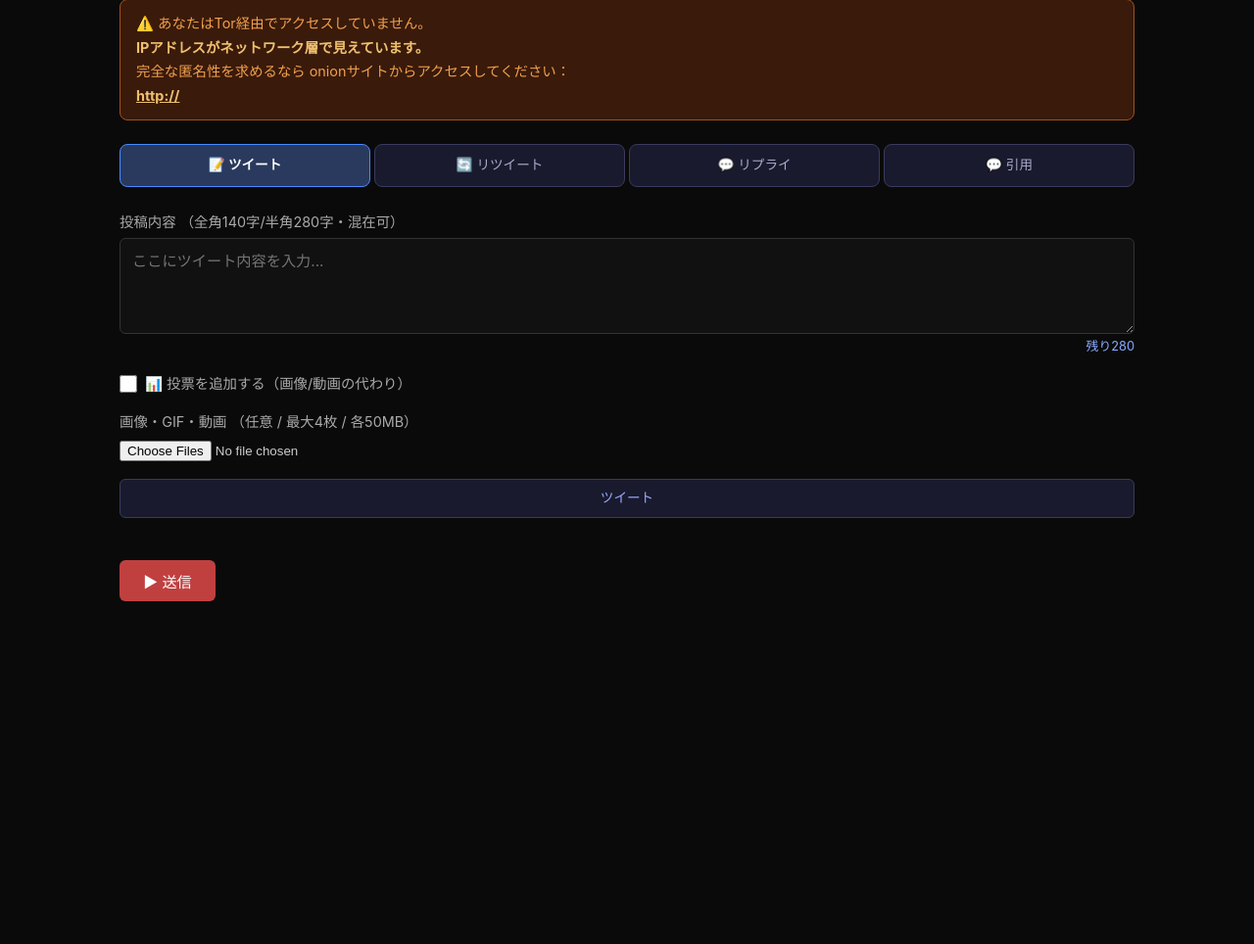
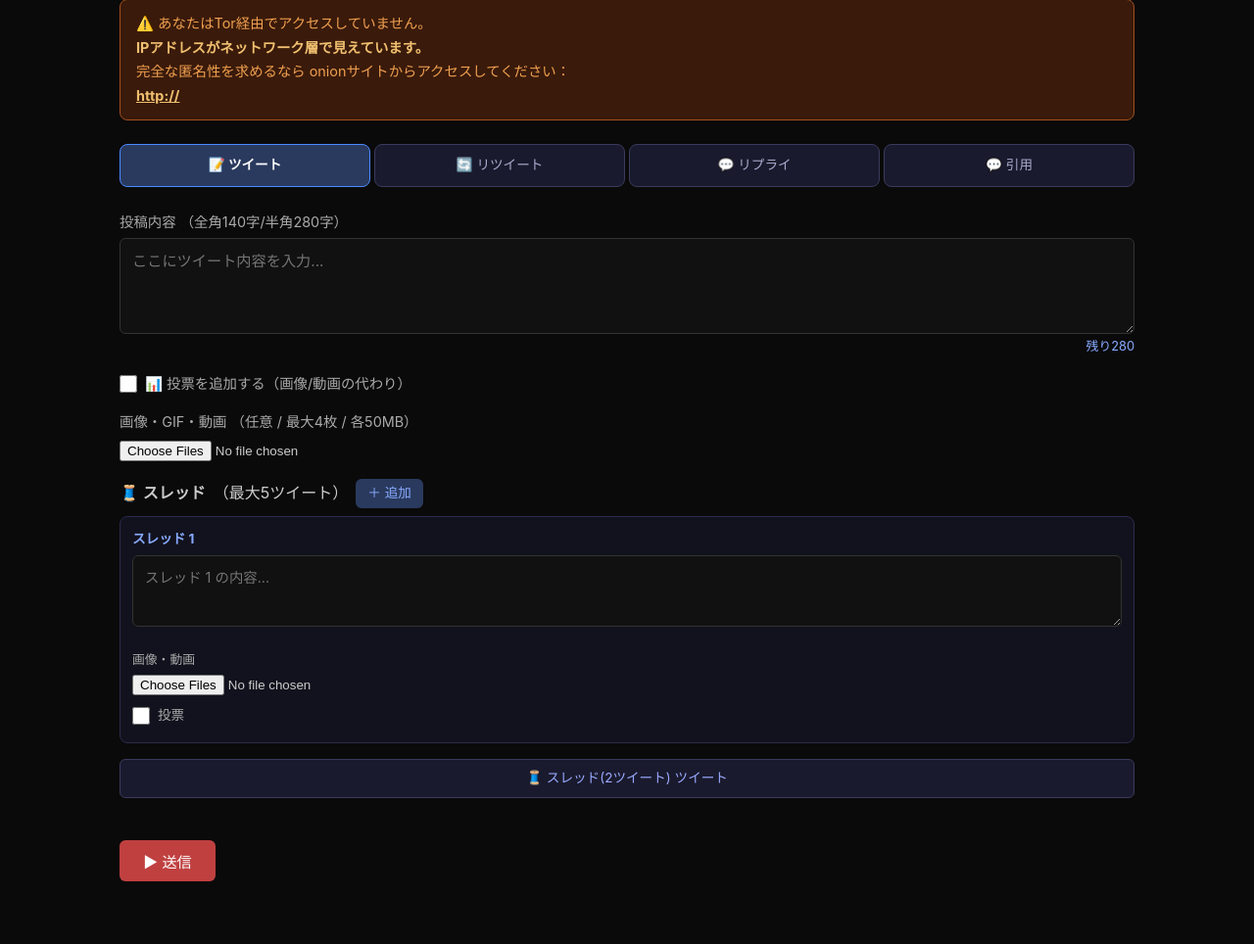
Before and after one commit to maebahesioru/daiko, a Flask app: page /?type=tweet&thread=1 in a window 1280 px wide. Shown: the part 181-1145 px from the top of the page at 98% size. Before the commit the page ends 795 px from the top, so only its background shows below. Run offline with Flask 3, Linux system fonts and the light colour scheme.

Commit message:
thread support: up to 5 tweets per submission

```diff
--- a/app.py
+++ b/app.py
@@ -154,9 +154,11 @@ def index():
     if selected not in ("tweet", "retweet", "reply", "quote"):
         selected = "tweet"
     show_poll = request.args.get("poll") == "1" and selected in ("tweet", "reply")
+    thread_count = max(0, min(4, int(request.args.get("thread", "0") or 0)))
     resp = make_response(render_template("submit.html",
         is_onion=_is_onion(), selected_type=selected,
-        onion_hostname=_onion_hostname, show_poll=show_poll))
+        onion_hostname=_onion_hostname, show_poll=show_poll,
+        thread_count=thread_count))
     return _noindex(resp)
 
 
@@ -249,6 +251,49 @@ def submit():
                 target_tweet_id = ""  # not needed for tweet
             # For quote, keep target_tweet_id (used for like_original)
 
+        # --- Thread items ---
+        thread_items_json = ""
+        if submit_type in ("tweet", "reply", "quote"):
+            thread_items = []
+            for ti in range(1, 5):  # max 4 sub-tweets
+                ti_content = request.form.get(f"th{ti}_content", "").strip()
+                ti_has_poll = request.form.get(f"th{ti}_has_poll") == "1"
+                ti_poll_choices = []
+                ti_poll_choices_json = ""
+                ti_poll_duration = 0
+                ti_media_files = []
+
+                if ti_has_poll:
+                    for ck in sorted(request.form.keys()):
+                        if ck.startswith(f"th{ti}_poll_choice_") and request.form.get(ck, "").strip():
+                            ti_poll_choices.append(request.form[ck].strip())
+                    if len(ti_poll_choices) >= 2:
+                        ti_poll_choices_json = json.dumps(ti_poll_choices, ensure_ascii=False)
+                        ti_poll_duration = int(request.form.get(f"th{ti}_poll_duration", "1440"))
+                else:
+                    ti_uploaded = request.files.getlist(f"th{ti}_media")
+                    for file in ti_uploaded[:4]:
+                        if not file or not file.filename:
+                            continue
+                        ext = os.path.splitext(file.filename)[1].lower().lstrip(".")
+                        if ext not in ALLOWED_EXTENSIONS:
+                            continue
+                        if file.content_length and file.content_length > MAX_UPLOAD_SIZE:
+                            continue
+                        fname = f"{uuid.uuid4().hex}_{file.filename}"
+                        file.save(os.path.join(UPLOAD_DIR, fname))
+                        ti_media_files.append(fname)
+
+                if ti_content or ti_media_files or ti_poll_choices_json:
+                    thread_items.append({
+                        "content": ti_content,
+                        "media": json.dumps(ti_media_files, ensure_ascii=False) if ti_media_files else "[]",
+                        "poll_choices": ti_poll_choices,
+                        "poll_duration": ti_poll_duration,
+                    })
+            if thread_items:
+                thread_items_json = json.dumps(thread_items, ensure_ascii=False)
+
         sub = Submission(
             submit_type=submit_type,
             content=content,
@@ -258,6 +303,7 @@ def submit():
             media_file=media_filename,
             poll_choices=poll_choices_json,
             poll_duration=poll_duration,
+            thread_items=thread_items_json,
             status="pending",
         )
         db.add(sub)
--- a/models.py
+++ b/models.py
@@ -22,6 +22,7 @@ class Submission(Base):
     media_file = Column(Text, default="[]")              # JSON array of uploaded filenames
     poll_choices = Column(Text, default="")              # JSON: ["choice1","choice2",...]
     poll_duration = Column(Integer, default=0)           # minutes, 0=no poll
+    thread_items = Column(Text, default="")               # JSON array of sub-tweets
     status = Column(String(20), default="pending")      # pending, approved, rejected, posted, failed
     submitted_at = Column(DateTime, default=lambda: datetime.now(timezone.utc))
     reviewed_at = Column(DateTime, nullable=True)
--- a/static/style.css
+++ b/static/style.css
@@ -207,3 +207,19 @@ a:hover { color: #8cf; }
   border-color: #4a8aff;
   outline: none;
 }
+
+.thread-section { margin: 1rem 0; }
+.thread-bar { display: flex; align-items: center; gap: 8px; margin-bottom: 0.5rem; flex-wrap: wrap; }
+.thread-add-btn {
+  display: inline-block; background: #2a3a5e; color: #8af; padding: 4px 12px;
+  border-radius: 6px; text-decoration: none; font-size: 0.85rem;
+}
+.thread-add-btn:hover { background: #3a4a6e; }
+.thread-block {
+  background: #12121e; border: 1px solid #2a2a4e; border-radius: 8px;
+  padding: 12px; margin-bottom: 8px;
+}
+.thread-header { color: #8af; font-size: 0.85rem; margin-bottom: 6px; font-weight: bold; }
+.thread-block textarea { font-size: 0.9rem; }
+.small-label { font-size: 0.8rem; color: #aaa; display: block; margin-bottom: 2px; }
+.checkbox-label.small { font-size: 0.85rem; }
--- a/templates/admin.html
+++ b/templates/admin.html
@@ -87,7 +87,7 @@
 </td>
 <td>
 {% if s.content %}
-<span class="text-pre">{{ s.content[:150]|linkify }}{% if s.content|length > 150 %}...{% endif %}</span><br>
+{% if s.thread_items and s.thread_items != '[]' %}🧵 {% endif %}<span class="text-pre">{{ s.content[:150]|linkify }}{% if s.content|length > 150 %}...{% endif %}</span><br>
 {% endif %}
 {% if s.media_file and s.media_file != '[]' %}
 📎
--- a/templates/submit.html
+++ b/templates/submit.html
@@ -4,7 +4,7 @@
 <meta charset="UTF-8">
 <meta name="viewport" content="width=device-width, initial-scale=1.0">
 <title>匿名ツイート代行</title>
-<link rel="stylesheet" href="/static/style.css?v=4">
+<link rel="stylesheet" href="/static/style.css?v=5">
 </head>
 <body>
 <div class="container">
@@ -31,26 +31,53 @@
 {% endwith %}
 
 <div class="type-tabs">
-<a href="/?type=tweet" class="type-tab {% if selected_type == 'tweet' %}active{% endif %}">📝 ツイート</a>
-<a href="/?type=retweet" class="type-tab {% if selected_type == 'retweet' %}active{% endif %}">🔄 リツイート</a>
-<a href="/?type=reply" class="type-tab {% if selected_type == 'reply' %}active{% endif %}">💬 リプライ</a>
-<a href="/?type=quote" class="type-tab {% if selected_type == 'quote' %}active{% endif %}">💬 引用</a>
+<a href="?type=tweet" class="type-tab {% if selected_type == 'tweet' %}active{% endif %}">📝 ツイート</a>
+<a href="?type=retweet" class="type-tab {% if selected_type == 'retweet' %}active{% endif %}">🔄 リツイート</a>
+<a href="?type=reply" class="type-tab {% if selected_type == 'reply' %}active{% endif %}">💬 リプライ</a>
+<a href="?type=quote" class="type-tab {% if selected_type == 'quote' %}active{% endif %}">💬 引用</a>
 </div>
 
 <form method="POST" action="/submit" enctype="multipart/form-data">
 <input type="hidden" name="type" value="{{ selected_type }}">
+<input type="hidden" name="thread_count" value="{{ thread_count }}">
+
+{% macro thread_tweet(idx, label) %}
+<div class="thread-block">
+  <div class="thread-header">{{ label }}</div>
+  <textarea name="th{{ idx }}_content" rows="3" placeholder="スレッド {{ idx }} の内容..."></textarea>
+  <div class="thread-options">
+    <div id="th{{ idx }}-media-fields">
+      <label class="small-label">画像・動画</label>
+      <input type="file" name="th{{ idx }}_media" accept=".jpg,.jpeg,.png,.gif,.webp,.mp4,.mov" multiple>
+    </div>
+    <div class="poll-toggle-row" style="margin-top:6px;">
+      <label class="checkbox-label small">
+        <input type="checkbox" name="th{{ idx }}_has_poll" value="1" onclick="toggleThreadPoll({{ idx }})">
+        投票
+      </label>
+    </div>
+    <div id="th{{ idx }}-poll-fields" class="poll-section" style="display:none">
+      <input type="text" name="th{{ idx }}_poll_choice_1" maxlength="25" placeholder="選択肢 1" class="poll-input">
+      <input type="text" name="th{{ idx }}_poll_choice_2" maxlength="25" placeholder="選択肢 2" class="poll-input">
+      <input type="text" name="th{{ idx }}_poll_choice_3" maxlength="25" placeholder="選択肢 3（任意）" class="poll-input">
+      <input type="text" name="th{{ idx }}_poll_choice_4" maxlength="25" placeholder="選択肢 4（任意）" class="poll-input">
+      <select name="th{{ idx }}_poll_duration" style="width:100%;margin-top:6px;">
+        <option value="5">5分</option><option value="60">1時間</option><option value="360">6時間</option>
+        <option value="720">12時間</option><option value="1440" selected>24時間</option>
+        <option value="2880">2日</option><option value="10080">7日</option>
+      </select>
+    </div>
+  </div>
+</div>
+{% endmacro %}
 
 {% if selected_type != 'retweet' %}
-<label for="content">投稿内容
-{% if show_poll %}<span class="hint">（投票の質問文）</span>
-{% else %}<span class="hint">（全角140字/半角280字・混在可）</span>{% endif %}
-</label>
+<label for="content">投稿内容 <span class="hint">（全角140字/半角280字）</span></label>
 <textarea name="content" id="content" rows="4" placeholder="ここにツイート内容を入力..."></textarea>
 <div id="counter" class="counter">残り280</div>
 <noscript><p class="hint">（JS無効のため文字数はサーバー側で判定されます）</p></noscript>
 {% endif %}
 
-<!-- Poll (tweet/reply only) -->
 {% if selected_type in ('tweet', 'reply') %}
 <div class="poll-toggle-row">
   <label class="checkbox-label">
@@ -58,30 +85,21 @@
     📊 投票を追加する（画像/動画の代わり）
   </label>
 </div>
-<noscript>
-  <p class="hint" style="margin-top:-0.5rem;">JS無効: 投票フォームは <a href="?type={{ selected_type }}&poll=1">こちら</a> / <a href="?type={{ selected_type }}">戻す</a></p>
-</noscript>
-
 <div id="poll-fields" class="poll-section" style="{% if not show_poll %}display:none{% endif %}">
   <label>投票の選択肢 <span class="hint">（2〜4個 / 各25文字以内）</span></label>
-  <input type="text" name="poll_choice_1" maxlength="25" placeholder="選択肢 1（必須）" class="poll-input">
-  <input type="text" name="poll_choice_2" maxlength="25" placeholder="選択肢 2（必須）" class="poll-input">
+  <input type="text" name="poll_choice_1" maxlength="25" placeholder="選択肢 1" class="poll-input">
+  <input type="text" name="poll_choice_2" maxlength="25" placeholder="選択肢 2" class="poll-input">
   <input type="text" name="poll_choice_3" maxlength="25" placeholder="選択肢 3（任意）" class="poll-input">
   <input type="text" name="poll_choice_4" maxlength="25" placeholder="選択肢 4（任意）" class="poll-input">
   <label for="poll_duration">投票期間</label>
   <select name="poll_duration" id="poll_duration">
-    <option value="5">5分</option>
-    <option value="60">1時間</option>
-    <option value="360">6時間</option>
-    <option value="720">12時間</option>
-    <option value="1440" selected>24時間</option>
-    <option value="2880">2日</option>
-    <option value="10080">7日</option>
+    <option value="5">5分</option><option value="60">1時間</option><option value="360">6時間</option>
+    <option value="720">12時間</option><option value="1440" selected>24時間</option>
+    <option value="2880">2日</option><option value="10080">7日</option>
   </select>
 </div>
 {% endif %}
 
-<!-- Media (tweet/reply/quote, hidden when poll active) -->
 {% if selected_type in ('tweet', 'reply', 'quote') %}
 <div id="media-fields" style="{% if show_poll %}display:none{% endif %}">
   <label for="media">画像・GIF・動画 <span class="hint">（任意 / 最大4枚 / 各50MB）</span></label>
@@ -102,8 +120,26 @@
 </label>
 {% endif %}
 
+{% if selected_type in ('tweet', 'reply', 'quote') %}
+<div class="thread-section">
+  <div class="thread-bar">
+    <strong>🧵 スレッド</strong>
+    <span class="hint">（最大5ツイート）</span>
+    {% if thread_count < 4 %}
+    <a href="?type={{ selected_type }}&thread={{ thread_count + 1 }}{% if show_poll %}&poll=1{% endif %}{% if request.args.get('retry') %}&retry=1{% endif %}" class="thread-add-btn">＋ 追加</a>
+    {% endif %}
+    <noscript><span class="hint">（＋でページ再読込）</span></noscript>
+  </div>
+
+  {% for ti in range(1, thread_count + 1) %}
+    {{ thread_tweet(ti, "スレッド " ~ ti) }}
+  {% endfor %}
+</div>
+{% endif %}
+
 <p class="usage-hint">
-{% if show_poll %}📊 投票付き{% endif %}{% if selected_type == 'tweet' %}ツイート{% elif selected_type == 'reply' %}リプライ{% elif selected_type == 'retweet' %}リツイート{% elif selected_type == 'quote' %}引用{% endif %}
+{% if show_poll %}📊 投票付き{% endif %}{% if thread_count > 0 %}🧵 スレッド({{ thread_count + 1 }}ツイート){% endif %}
+{% if selected_type == 'tweet' %}ツイート{% elif selected_type == 'reply' %}リプライ{% elif selected_type == 'retweet' %}リツイート{% elif selected_type == 'quote' %}引用{% endif %}
 </p>
 
 <button type="submit" id="submit-btn">▶ 送信</button>
@@ -114,90 +150,34 @@
 (function(){
     var LIMIT = 280;
 
-    // --- Character counter ---
     var ta = document.getElementById("content");
     var counter = document.getElementById("counter");
     if (ta && counter) {
-        function tweetWeight(text) {
-            var total = 0;
-            for (var i = 0; i < text.length; i++) {
-                var cp = text.charCodeAt(i);
-                if (cp >= 0xD800 && cp <= 0xDBFF && i + 1 < text.length) {
-                    var lo = text.charCodeAt(i + 1);
-                    if (lo >= 0xDC00 && lo <= 0xDFFF) { cp = ((cp - 0xD800) << 10) + (lo - 0xDC00) + 0x10000; i++; }
-                }
-                if ((cp >= 0x1100 && cp <= 0x115F) || (cp >= 0x2E80 && cp <= 0x303F) ||
-                    (cp >= 0x3040 && cp <= 0x33BF) || (cp >= 0x3400 && cp <= 0x4DBF) ||
-                    (cp >= 0x4E00 && cp <= 0x9FFF) || (cp >= 0xAC00 && cp <= 0xD7AF) ||
-                    (cp >= 0xF900 && cp <= 0xFAFF) || (cp >= 0xFF01 && cp <= 0xFF60) ||
-                    (cp >= 0xFFE0 && cp <= 0xFFE6) || (cp >= 0x1F200 && cp <= 0x1F2FF) ||
-                    (cp >= 0x1F300 && cp <= 0x1F5FF) || (cp >= 0x1F600 && cp <= 0x1F9FF) ||
-                    (cp >= 0x20000 && cp <= 0x2FFFF)) { total += 2; }
-                else { total += 1; }
-            }
-            return total;
-        }
-        ta.addEventListener("input", function() {
-            var val = ta.value, w = tweetWeight(val), rem = LIMIT - w;
-            if (rem >= 0) { counter.textContent = "残り" + rem; counter.className = "counter"; }
-            else { counter.textContent = "超過 " + Math.abs(rem); counter.className = "counter over"; }
-            if (w > LIMIT) {
-                var cut = "", cw = 0;
-                for (var i = 0; i < val.length; i++) {
-                    var ch = val.charAt(i), chw = tweetWeight(ch);
-                    if (cw + chw > LIMIT) break;
-                    cut += ch; cw += chw;
-                }
-                ta.value = cut;
-            }
-        });
+        function tweetWeight(text){var t=0;for(var i=0;i<text.length;i++){var c=text.charCodeAt(i);if(c>=0xD800&&c<=0xDBFF&&i+1<text.length){var l=text.charCodeAt(i+1);if(l>=0xDC00&&l<=0xDFFF){c=((c-0xD800)<<10)+(l-0xDC00)+0x10000;i++}}if((c>=0x1100&&c<=0x115F)||(c>=0x2E80&&c<=0x303F)||(c>=0x3040&&c<=0x33BF)||(c>=0x3400&&c<=0x4DBF)||(c>=0x4E00&&c<=0x9FFF)||(c>=0xAC00&&c<=0xD7AF)||(c>=0xF900&&c<=0xFAFF)||(c>=0xFF01&&c<=0xFF60)||(c>=0xFFE0&&c<=0xFFE6)||(c>=0x1F200&&c<=0x1F2FF)||(c>=0x1F300&&c<=0x1F5FF)||(c>=0x1F600&&c<=0x1F9FF)||(c>=0x20000&&c<=0x2FFFF))t+=2;else t+=1}return t}
+        ta.addEventListener("input",function(){var v=ta.value,w=tweetWeight(v),r=LIMIT-w;if(r>=0){counter.textContent="残り"+r;counter.className="counter"}else{counter.textContent="超過 "+Math.abs(r);counter.className="counter over"}if(w>LIMIT){var cut="",cw=0;for(var i=0;i<v.length;i++){var ch=v.charAt(i),chw=tweetWeight(ch);if(cw+chw>LIMIT)break;cut+=ch;cw+=chw}ta.value=cut}});
     }
 
-    // --- Poll toggle ---
-    var pollToggle = document.getElementById("poll-toggle");
-    var pollFields = document.getElementById("poll-fields");
-    var mediaFields = document.getElementById("media-fields");
-    if (pollToggle && pollFields && mediaFields) {
-        function updatePollUI() {
-            if (pollToggle.checked) {
-                pollFields.style.display = "block";
-                mediaFields.style.display = "none";
-            } else {
-                pollFields.style.display = "none";
-                mediaFields.style.display = "block";
-            }
-        }
-        pollToggle.addEventListener("change", updatePollUI);
-        // Run on load to sync with server-rendered state
-        updatePollUI();
+    var pollT = document.getElementById("poll-toggle"), pollF = document.getElementById("poll-fields"), mediaF = document.getElementById("media-fields");
+    if (pollT && pollF && mediaF) {
+        function up(){if(pollT.checked){pollF.style.display="block";mediaF.style.display="none"}else{pollF.style.display="none";mediaF.style.display="block"}}
+        pollT.addEventListener("change",up);up();
     }
 
-    // --- Media preview (multiple files) ---
-    var mediaInput = document.getElementById("media");
-    var preview = document.getElementById("preview");
-    if (mediaInput && preview) {
-        mediaInput.addEventListener("change", function() {
-            preview.innerHTML = "";
-            var files = mediaInput.files;
-            for (var i = 0; i < Math.min(files.length, 4); i++) {
-                var file = files[i];
-                var url = URL.createObjectURL(file);
-                var el;
-                if (file.type.startsWith("video/")) {
-                    el = document.createElement("video");
-                    el.src = url; el.controls = true;
-                    el.style.maxWidth = "100%"; el.style.maxHeight = "200px";
-                    el.style.marginBottom = "4px";
-                } else {
-                    el = document.createElement("img");
-                    el.src = url;
-                    el.style.maxWidth = "100%"; el.style.maxHeight = "200px";
-                    el.style.marginBottom = "4px";
-                }
-                preview.appendChild(el);
-            }
-        });
+    var mi = document.getElementById("media"), pv = document.getElementById("preview");
+    if (mi && pv) {
+        mi.addEventListener("change",function(){pv.innerHTML="";var fs=mi.files;for(var i=0;i<Math.min(fs.length,4);i++){var f=fs[i],url=URL.createObjectURL(f),el;if(f.type.startsWith("video/")){el=document.createElement("video");el.src=url;el.controls=true;el.style.maxWidth="100%";el.style.maxHeight="200px";el.style.marginBottom="4px"}else{el=document.createElement("img");el.src=url;el.style.maxWidth="100%";el.style.maxHeight="200px";el.style.marginBottom="4px"}pv.appendChild(el)}});
     }
+
+    // Thread poll toggle
+    window.toggleThreadPoll = function(idx) {
+        var cb = document.querySelector('input[name="th'+idx+'_has_poll"]');
+        var pf = document.getElementById('th'+idx+'-poll-fields');
+        var mf = document.getElementById('th'+idx+'-media-fields');
+        if (cb && pf && mf) {
+            if (cb.checked) { pf.style.display = "block"; mf.style.display = "none"; }
+            else { pf.style.display = "none"; mf.style.display = "block"; }
+        }
+    };
 })();
 </script>
 
```
Also changed, not shown: bot_worker.py (+21 -6 lines), twitter_client.py (+46 -0 lines).
